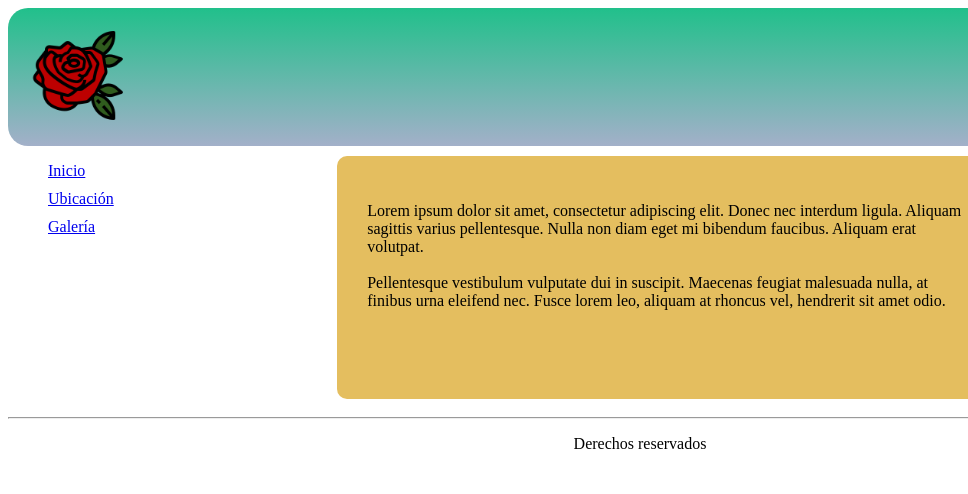
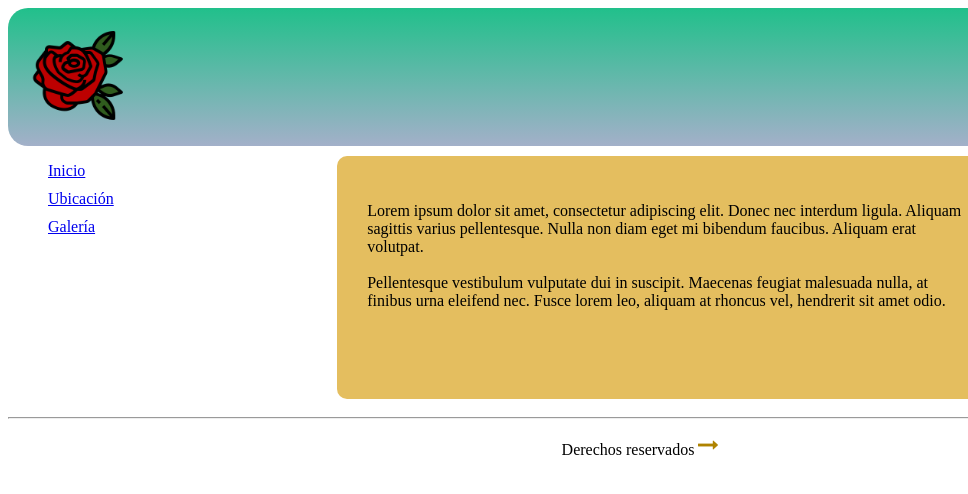
Before and after one commit to ampieHelen/proyecto_cem_css, a plain HTML site: page index.html in a window 1280 px wide. Shown: the full height of the page, 0-968 px from the left. Drawn offline with Linux system fonts and the light colour scheme; grey boxes are pictures that could not be loaded.

Commit message:
parque ecologico

```diff
--- a/index.html
+++ b/index.html
@@ -37,7 +37,7 @@
     </section>
     <footer>
         <hr>
-        <p>Derechos reservados</p>
+        <p>Derechos reservados <a href=""><img src="./img/siguiente.png" alt="icono siguiente" width="20px"></a></p>
     </footer>
 </body>
 </html>
```
Also changed, not shown: img/siguiente.png (added).
